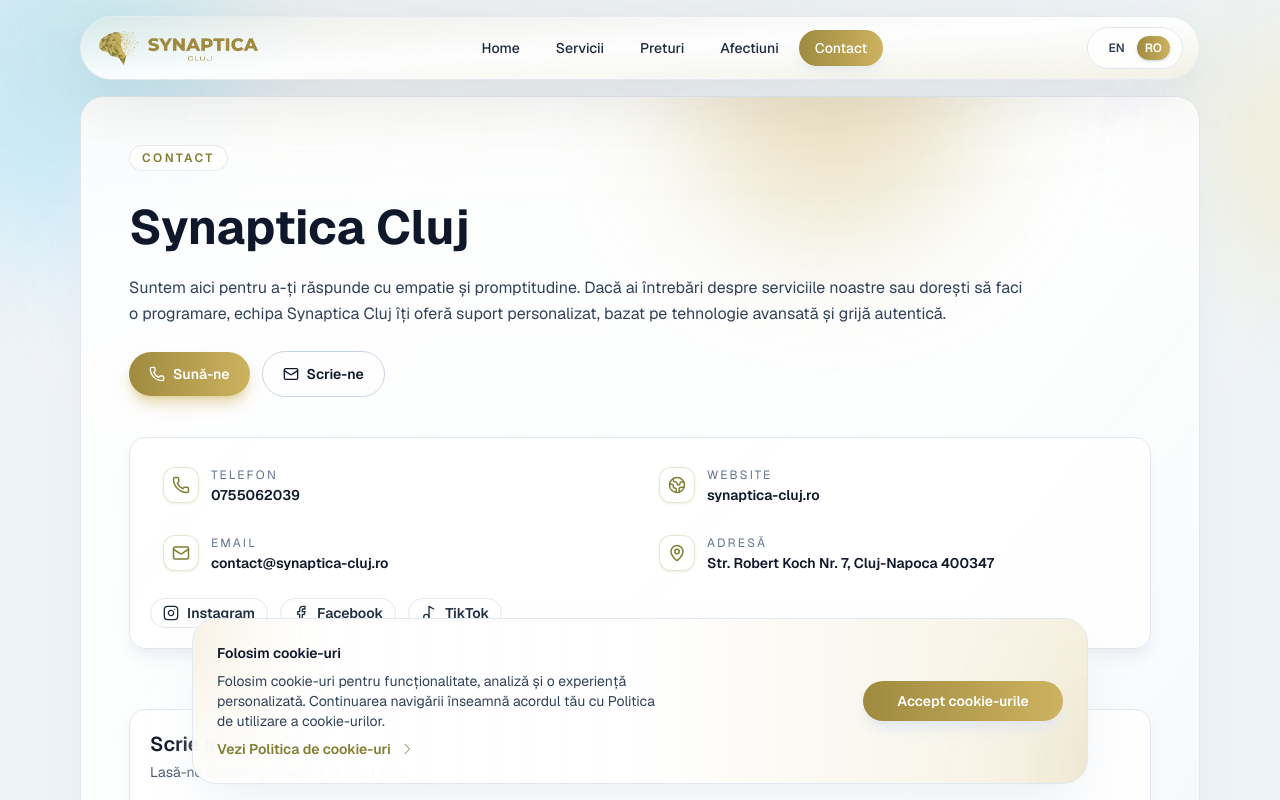
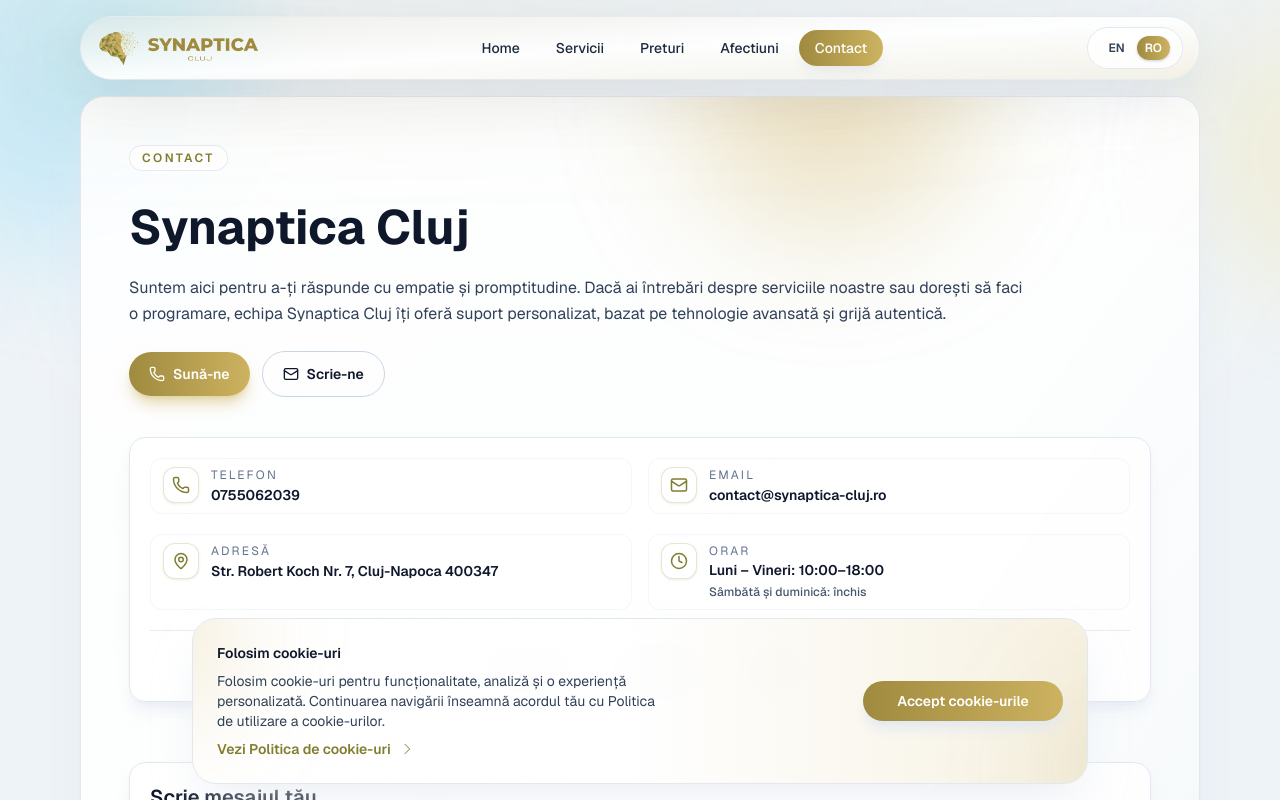
Before and after one commit to LaAngeli/synaptica, a Next.js app: page /contact in a window 1280 px wide. Shown: the top 800 px of the page. Built offline with nearby package versions, Linux system fonts and the light colour scheme.

Commit message:
home and contact  page modified

```diff
--- a/app/components/HomePage.jsx
+++ b/app/components/HomePage.jsx
@@ -174,7 +174,7 @@
           </Link>
         </div>
 
-        <div className="grid gap-6 md:grid-cols-2 lg:grid-cols-3">
+        <div className="grid gap-6 sm:grid-cols-2">
           {quickLinks.map((item) => (
             <Link
               key={item.href}
--- a/app/contact/page.jsx
+++ b/app/contact/page.jsx
@@ -2,13 +2,12 @@
 
 import { useEffect, useRef, useState } from "react";
 import Link from "next/link";
-import { Facebook, Globe2, Instagram, Mail, MapPin, Music2, Phone, Send } from "lucide-react";
+import { Clock, Facebook, Instagram, Mail, MapPin, Music2, Phone, Send } from "lucide-react";
 import { useI18n } from "../providers";
 
 export default function ContactPage() {
   const { t } = useI18n();
   const phone = t("contact.phone");
-  const website = t("contact.website");
   const email = t("contact.email");
   const address = t("contact.address");
   const socials = t("contact.socials") || {};
@@ -28,11 +27,16 @@
     return () => clearTimeout(timer);
   }, [mapAttempt, mapLoaded]);
 
-  const contactItems = [
-    { label: t("contact.phoneLabel"), value: phone, Icon: Phone },
-    { label: t("contact.websiteLabel"), value: website, Icon: Globe2 },
-    { label: t("contact.emailLabel"), value: email, Icon: Mail },
-    { label: t("contact.addressLabel"), value: address, Icon: MapPin },
+  const contactBlocks = [
+    { key: "phone", label: t("contact.phoneLabel"), Icon: Phone, value: phone },
+    { key: "email", label: t("contact.emailLabel"), Icon: Mail, value: email },
+    { key: "address", label: t("contact.addressLabel"), Icon: MapPin, value: address },
+    {
+      key: "schedule",
+      label: t("contact.scheduleLabel"),
+      Icon: Clock,
+      lines: [t("contact.scheduleLine1"), t("contact.scheduleLine2")],
+    },
   ];
 
   const handleChange = (event) => {
@@ -118,24 +122,31 @@
 
         <div className="relative space-y-4">
           <div className="rounded-2xl border border-slate-200 bg-white/85 p-5 shadow-lg shadow-slate-200/70">
-            <div className="grid gap-3 sm:grid-cols-2">
-              {contactItems.map(({ label, value, Icon }) => (
+            <div className="grid grid-cols-1 gap-4 sm:grid-cols-2 sm:gap-x-4 sm:gap-y-5">
+              {contactBlocks.map(({ key, label, Icon, value, lines }) => (
                 <div
-                  key={label}
-                  className="flex items-start gap-3 rounded-xl border border-transparent px-3 py-2"
+                  key={key}
+                  className="flex min-w-0 items-start gap-3 rounded-xl border border-slate-100/80 bg-white/50 px-3 py-2.5 sm:py-2"
                 >
                   <span className="inline-flex size-9 shrink-0 items-center justify-center rounded-xl border border-[#817e32]/20 bg-white text-[#817e32] shadow-sm shadow-[#817e32]/10">
                     <Icon size={18} strokeWidth={2} aria-hidden />
                   </span>
-                  <div className="space-y-0.5">
+                  <div className="min-w-0 space-y-0.5">
                     <p className="text-xs uppercase tracking-[0.18em] text-slate-500">{label}</p>
-                    <p className="text-sm font-semibold text-slate-900">{value}</p>
+                    {lines ? (
+                      <div className="space-y-1">
+                        <p className="text-sm font-semibold leading-snug text-slate-900">{lines[0]}</p>
+                        <p className="text-xs font-medium leading-snug text-slate-600">{lines[1]}</p>
+                      </div>
+                    ) : (
+                      <p className="break-words text-sm font-semibold text-slate-900">{value}</p>
+                    )}
                   </div>
                 </div>
               ))}
             </div>
 
-            <div className="mt-4 flex flex-wrap items-center gap-3">
+            <div className="mt-5 flex w-full flex-wrap items-center justify-center gap-2 border-t border-slate-200/80 pt-5 sm:gap-3">
               {socials.instagram && (
                 <Link
                   href={socials.instagram}
--- a/app/i18n/translations.js
+++ b/app/i18n/translations.js
@@ -110,6 +110,14 @@
           description: "Clear pricing for individual sessions and integrated programs, designed for continuity, measurable results, and an efficient investment in your neurological wellbeing.",
           accent: "from-[#cdb360]/35 to-[#9f8a3f]/15",
           buttonName: "View pricing"
+        },
+        {
+          title: "Conditions",
+          href: "/conditions",
+          description:
+            "Discover the main conditions and challenges that can be addressed through neurofeedback and brainmapping, together with modern approaches for emotional balance, mental clarity, and optimal performance.",
+          accent: "from-[#cdb360]/35 to-[#9f8a3f]/15",
+          buttonName: "See conditions"
         },
         {
           title: "Contact",
@@ -316,12 +324,13 @@
       emailCta: "Write to us",
       phoneLabel: "Phone",
       phone: "0755062039",
-      websiteLabel: "Website",
-      website: "synaptica-cluj.ro",
       emailLabel: "Email",
       email: "contact@synaptica-cluj.ro",
       addressLabel: "Address",
       address: "Str. Robert Koch Nr. 7, Cluj-Napoca 400347",
+      scheduleLabel: "Opening hours",
+      scheduleLine1: "Monday – Friday: 10:00–18:00",
+      scheduleLine2: "Saturday and Sunday: closed",
       socials: {
         instagram: "https://www.instagram.com/synapticacluj/",
         facebook: "https://www.facebook.com/synapticacluj/",
@@ -650,6 +659,14 @@
           buttonName: "Vezi prețurile"
         },
         {
+          title: "Afectiuni",
+          href: "/conditions",
+          description:
+            "Descoperă principalele afecțiuni și dificultăți care pot fi abordate prin neurofeedback și brainmapping, alături de soluții moderne pentru echilibru emoțional, claritate mentală și performanță optimă.",
+          accent: "from-[#cdb360]/35 to-[#9f8a3f]/15",
+          buttonName: "Vezi afectiunile"
+        },
+        {
           title: "Contact",
           href: "/contact",
           description: "Programează o evaluare sau discută cu noi despre cea mai potrivită soluție pentru nevoile tale. Oferim ghidare personalizată, tehnologie avansată și grijă autentică.",
@@ -858,12 +875,13 @@
       emailCta: "Scrie-ne",
       phoneLabel: "Telefon",
       phone: "0755062039",
-      websiteLabel: "Website",
-      website: "synaptica-cluj.ro",
       emailLabel: "Email",
       email: "contact@synaptica-cluj.ro",
       addressLabel: "Adresă",
       address: "Str. Robert Koch Nr. 7, Cluj-Napoca 400347",
+      scheduleLabel: "Orar",
+      scheduleLine1: "Luni – Vineri: 10:00–18:00",
+      scheduleLine2: "Sâmbătă și duminică: închis",
       socials: {
         instagram: "https://www.instagram.com/synapticacluj/",
         facebook: "https://www.facebook.com/synapticacluj/",
```
